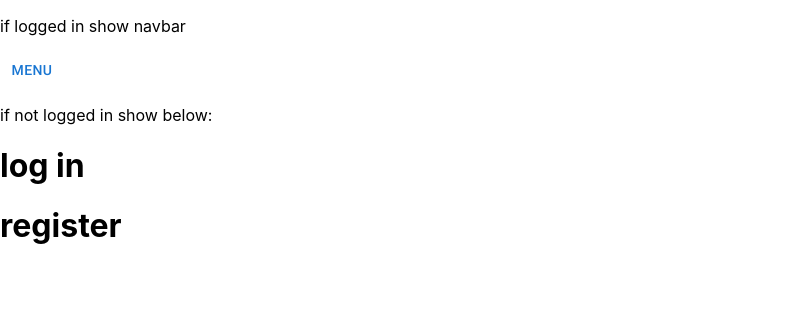
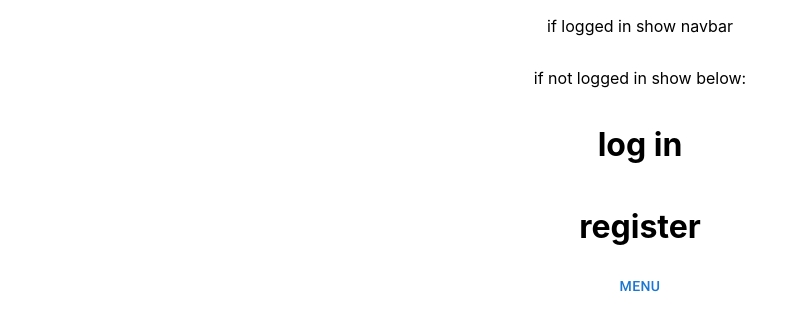
Before and after one commit to l-przybylka/watchlist, a React (Create React App) app: page / in a window 1280 px wide. Shown: the top 330 px of the page, without its empty margins (0-807 px from the left). Built offline with nearby package versions, Linux system fonts and the light colour scheme.

Commit message:
Further changes to the styling, testing grid

```diff
--- a/src/App.js
+++ b/src/App.js
@@ -1,10 +1,11 @@
-import {  createBrowserRouter, RouterProvider } from "react-router-dom";
+import { createBrowserRouter, RouterProvider } from "react-router-dom";
 import Root from './routes/root';
 import ErrorPage from './routes/error-page'
 import Login from './routes/login'
 import Lists from "./routes/lists";
 import Register from "./routes/register";
 import Profile from "./routes/profile";
+import Grid from "@mui/material/Grid";
 
 const router = createBrowserRouter([
   {
@@ -34,9 +35,14 @@ const router = createBrowserRouter([
 
 function App() {
   return (
-    <div>
-       <RouterProvider router={router} />
-    </div>
+    <Grid
+      container
+      direction="column"
+      justifyContent="flex-end"
+      alignItems="center"
+    >
+      <RouterProvider router={router} />
+    </Grid>
   )
 }
 export default App;
--- a/src/components/Navbar/Navbar.js
+++ b/src/components/Navbar/Navbar.js
@@ -10,6 +10,7 @@ import ListItemIcon from "@mui/material/ListItemIcon";
 import ListItemText from "@mui/material/ListItemText";
 import { mainNavbarItems } from "./consts/navbaritems";
 import { useNavigate } from "react-router-dom";
+import Container from "@mui/material/Container";
 
 export default function TemporaryDrawer() {
   const [state, setState] = React.useState({
@@ -56,6 +57,7 @@ export default function TemporaryDrawer() {
   return (
 
     <>
+
       <Button onClick={toggleDrawer("bottom", true)}>MENU</Button>
       <Drawer
         anchor="bottom"
@@ -64,6 +66,7 @@ export default function TemporaryDrawer() {
       >
         {list("bottom")}
       </Drawer>
+
     </>
   );
 }
--- a/src/routes/root.jsx
+++ b/src/routes/root.jsx
@@ -1,17 +1,29 @@
 import Navbar from '../components/Navbar/Navbar'
 import { Outlet } from "react-router-dom";
+import Grid from '@mui/material/Grid';
 
 
 export default function Root() {
     return (
         <>
-            <p>if logged in show navbar</p>
-            <Navbar />
-
-            <p>if not logged in show below:</p>
-            <h1>log in</h1>
-            <h1>register</h1>
-            <Outlet />
+            <Grid item xs={12} md={8}>
+                <p>if logged in show navbar</p>
+            </Grid>
+            <Grid item xs={12} md={8}>
+                <p>if not logged in show below:</p>
+            </Grid>
+            <Grid item xs={12} md={8}>
+                <h1>log in</h1>
+            </Grid>
+            <Grid item xs={12} md={8}>
+                <h1>register</h1>
+            </Grid>
+            <Grid item xs={12} md={8}>
+                <Outlet />
+            </Grid>
+            <Grid item xs={12} md={8}>
+                <Navbar />
+            </Grid>
         </>
     )
 }
```
Also changed, not shown: src/components/Navbar/Searchbar.js (added).
